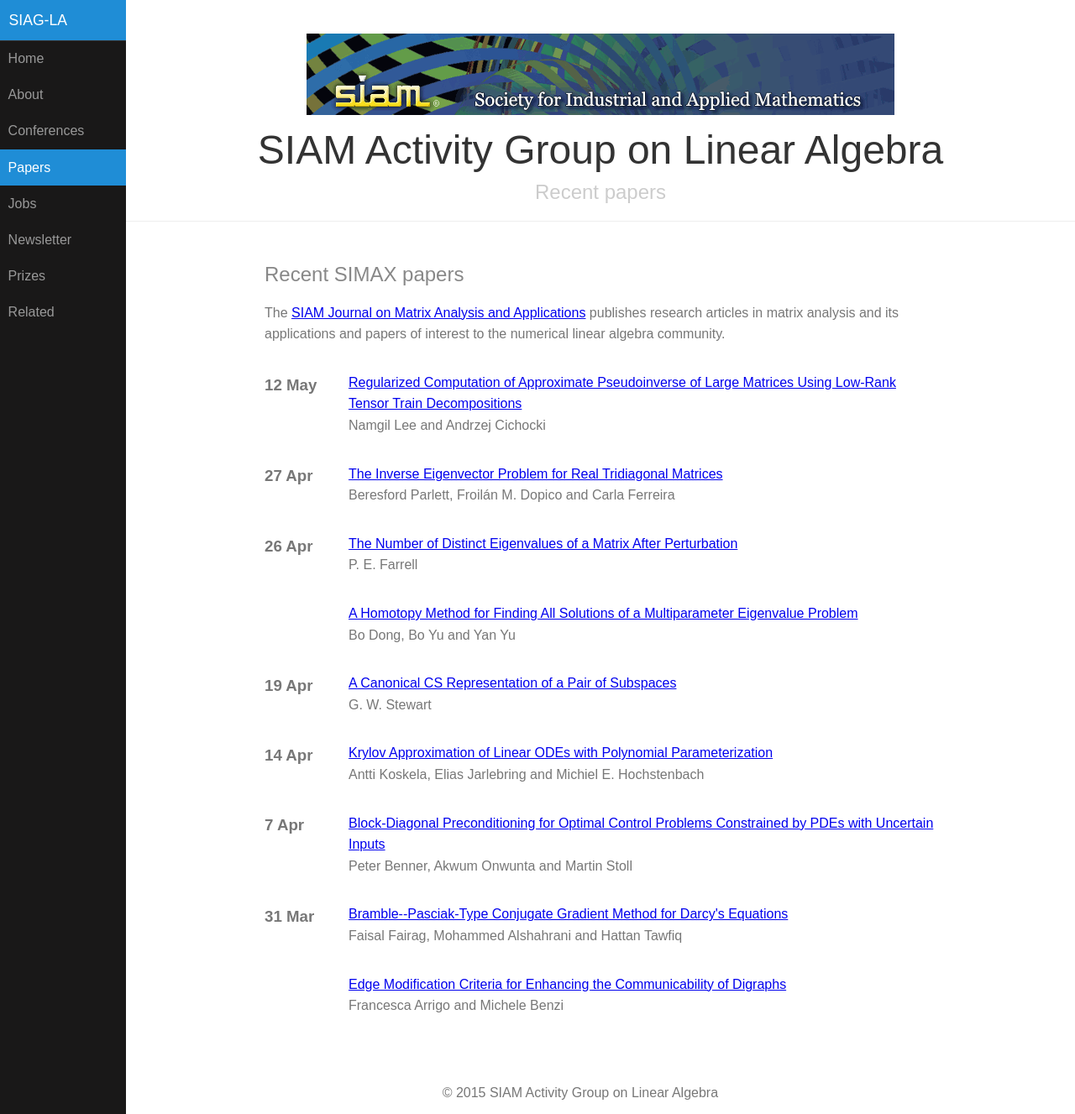
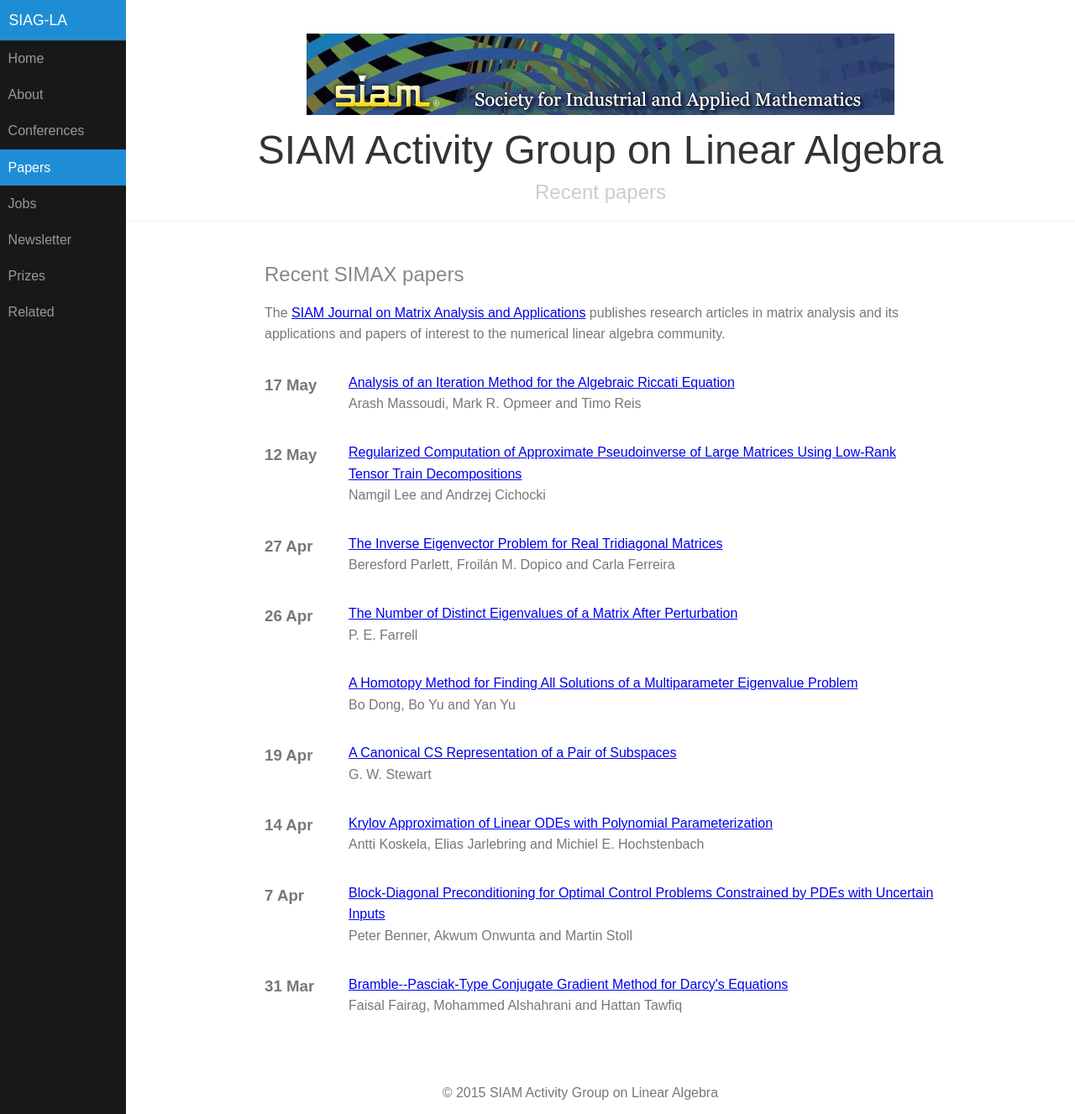
Before and after one commit to dbindel/siagla, a Jekyll site: the page built from simax.html, in a window 1280 px wide and 1327 px high. Shown: the whole window at 84% size. Built offline with Jekyll 4.4.1, drawn with Linux system fonts in a browser that asks for light colours.

Commit message:
Automated updates to simax.yml

```diff
--- a/_data/simax.yml
+++ b/_data/simax.yml
@@ -1556,3 +1556,11 @@
   title: Regularized Computation of Approximate Pseudoinverse of Large Matrices Using
     Low-Rank Tensor Train Decompositions
   volume: '37'
+- authors: Arash Massoudi, Mark R. Opmeer and Timo Reis
+  date: '2016-05-17T07:00:00Z'
+  doi: doi:10.1137/140985792
+  link: http://epubs.siam.org/doi/abs/10.1137/140985792?ai=s7&mi=3ezuvv&af=R
+  pp_end: '648'
+  pp_start: '624'
+  title: Analysis of an Iteration Method for the Algebraic Riccati Equation
+  volume: '37'
```
